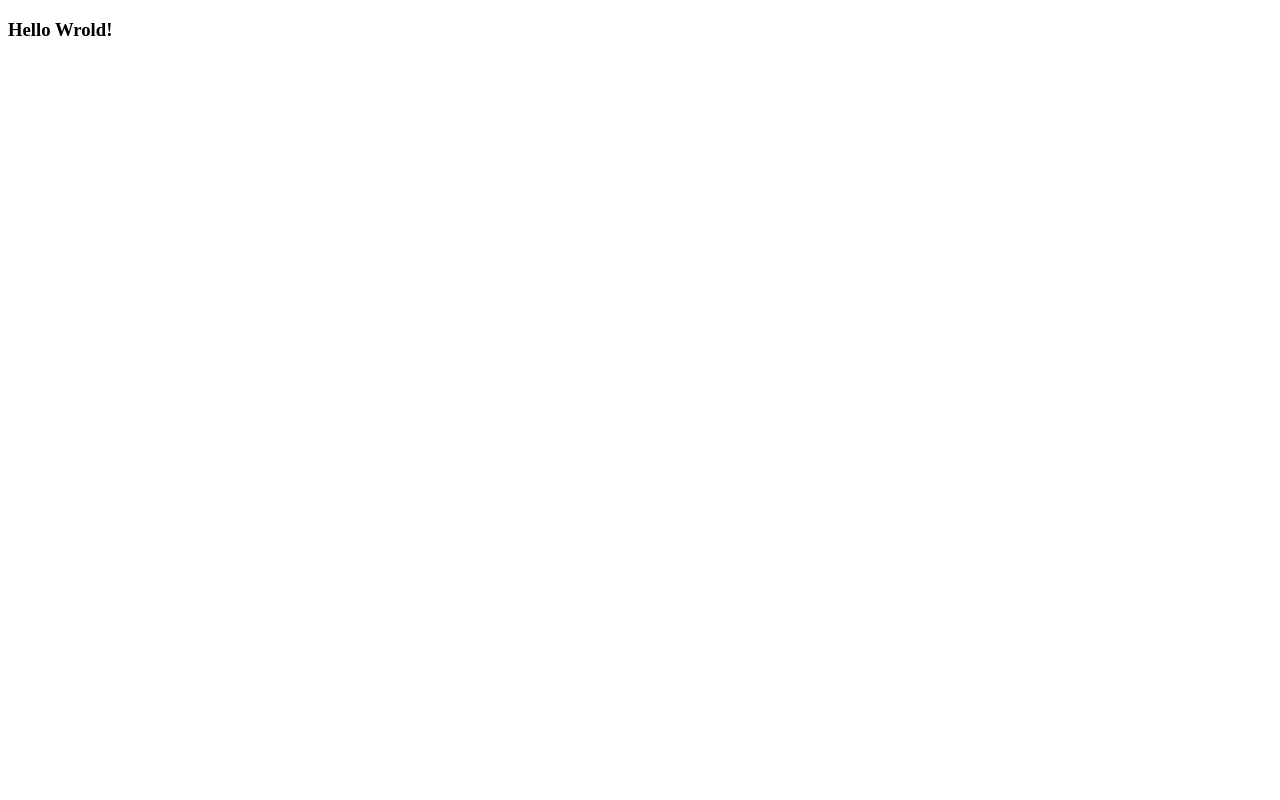
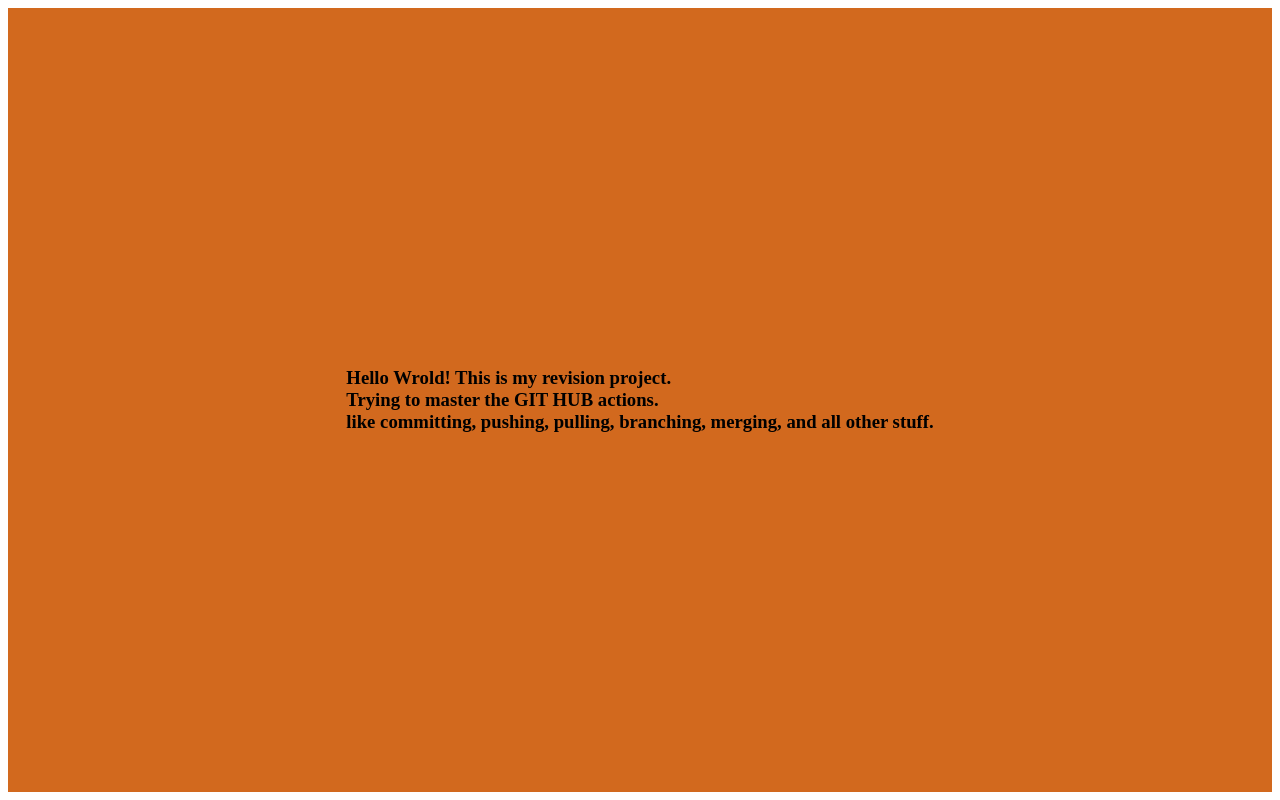
Before and after one commit to shyamnagane15-maker/HTML-repo, a plain HTML site: page index.html in a window 1280 px wide. Drawn offline with Linux system fonts and the light colour scheme.

Commit message:
Centered the DIV content (text)

```diff
--- a/index.html
+++ b/index.html
@@ -4,11 +4,16 @@
     <meta charset="UTF-8">
     <meta name="viewport" content="width=device-width, initial-scale=1.0">
     <title>Document</title>
+    <link rel="stylesheet" href="style.css">
 </head>
 <body>
     <div class="parent">
         <div class="class">
-            <h3>Hello Wrold!</h3>
+            <h3>Hello Wrold!
+                This is my revision project.<br>
+                Trying to master the GIT HUB actions.<br>
+                like committing, pushing, pulling, branching, merging, and all other stuff.<br>
+            </h3>
         </div>
     </div>
 </body>
--- /dev/null
+++ b/style.css
@@ -0,0 +1,11 @@
+.parent{
+    height: 98vh;
+    width: 100%;
+    background-color: chocolate;
+    display: flex;
+    justify-content: center;
+    align-items: center;
+}
+.child{
+    background-color: cadetblue;
+}
```
